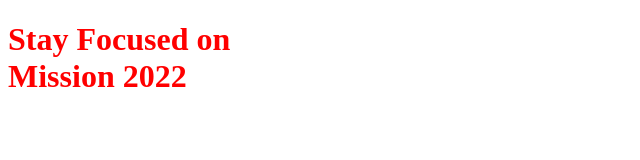
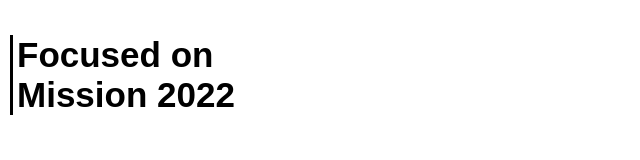
Before and after one commit to sayeef-rahman/assignment-hero-1, a plain HTML site: page index.html in a window 1280 px wide. Shown: the whole page, without its empty margins (0-640 px from the left). Drawn offline with Linux system fonts and the light colour scheme.

Commit message:
last update

```diff
--- a/index.html
+++ b/index.html
@@ -1,15 +1,24 @@
 <!DOCTYPE html>
-<html lang="en">
+<html>
 <head>
-    <meta charset="UTF-8">
-    <meta http-equiv="X-UA-Compatible" content="IE=edge">
-    <meta name="viewport" content="width=device-width, initial-scale=1.0">
-    <title>Sayeef Portfolio</title>
-    <link rel="stylesheet" href="styles.css">
+<style>
+h2.solid
+{
+        border-style: solid;
+        border-top: white;
+        border-bottom: white;
+        border-right: white;
+        width: 250px;
+        font-size: 35px;
+        font-family: fantasy;
+        margin-left: 2px;
+        }
+p.head{
+    margin-left: 4px;
+}
+</style>
 </head>
 <body>
-    <div id="heading" style="color: red;">
-        <h1 id="heading">Stay Focused on <br> Mission 2022</h1>
-    </div>
+    <h2 class="solid"> <p class="head"> Focused on <br> Mission 2022 </p> </h2>
 </body>
 </html>
--- a/styles.css
+++ /dev/null
@@ -1,4 +0,0 @@
-.heading{
-    width: 50%;
-    border: 5px;
-}
```
